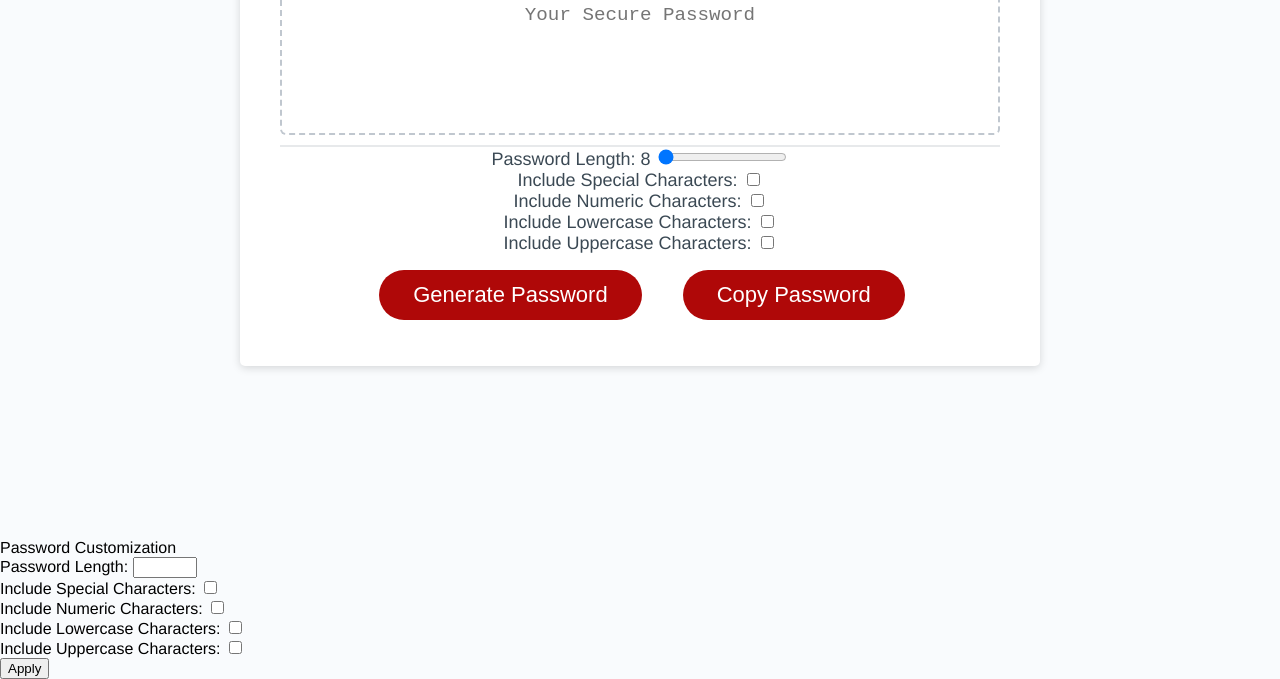
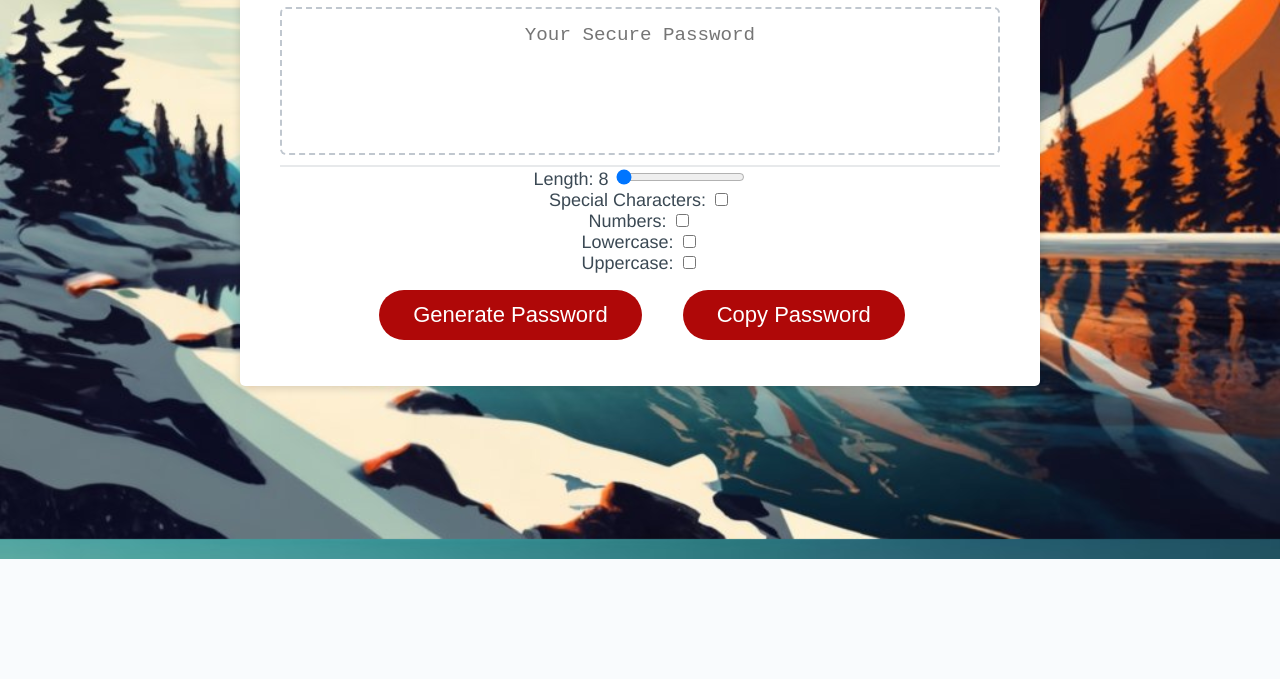
Before and after one commit to SimonAMcKenzie/my-password-generator, a plain HTML site: page index.html in a window 1280 px wide. Shown: the part 261-940 px from the top of the page. After the commit the page ends 820 px from the top, so only its background shows below. Drawn offline with Linux system fonts and the light colour scheme.

Commit message:
Added images and updated styling

```diff
--- a/css/style.css
+++ b/css/style.css
@@ -15,19 +15,25 @@ body,
 body {
   font-family: Helvetica;
   background-color: #f9fbfd;
+  background-image: url(../images/cool_white_background_marble_effect_all_brillia.jpg);
+  background-size: cover;
+  background-repeat: no-repeat;
+  background-attachment: fixed; /* This will make the background fixed when scrolling */
 }
 
 .wrapper {
   padding-top: 30px;
   padding-left: 20px;
   padding-right: 20px;
+  margin-top: 20px; /* Add margin to the top of the wrapper */
+  margin-bottom: 20px; /* Add margin to the bottom of the wrapper */
 }
 
 header {
   text-align: center;
   padding: 20px;
   padding-top: 0px;
-  color: hsl(206, 17%, 28%);
+  color: hsl(203, 15%, 10%);
 }
 
 .card {
@@ -47,7 +53,7 @@ header {
   display: block;
   width: 100%;
   background: #e7e9eb;
-  height: 2px;
+  height: 2px;#
 }
 
 .card-body {
@@ -91,6 +97,10 @@ header {
 button[disabled] {
   cursor: default;
   background: #c0c7cf;
+}
+
+.btn:hover {
+  background-color: #45a049; /* Change background color on hover */
 }
 
 .float-right {
--- a/index.html
+++ b/index.html
@@ -21,65 +21,29 @@
       </div>
       <div class="card-footer">
         <div class="customization-row">
-          <label for="passwordLength">Password Length: <span id="passwordLengthValue">8</span></label>
+          <label for="passwordLength">Length: <span id="passwordLengthValue">8</span></label>
           <input type="range" id="passwordLength" min="8" max="128" step="1" value="8">
         </div>
         <div class="customization-row">
-          <label>Include Special Characters:</label>
+          <label>Special Characters:</label>
           <input type="checkbox" id="specialCharactersCheckbox">
         </div>
         <div class="customization-row">
-          <label>Include Numeric Characters:</label>
+          <label>Numbers:</label>
           <input type="checkbox" id="numericCharactersCheckbox">
         </div>
         <div class="customization-row">
-          <label>Include Lowercase Characters:</label>
+          <label>Lowercase:</label>
           <input type="checkbox" id="lowercaseCharactersCheckbox">
         </div>
         <div class="customization-row">
-          <label>Include Uppercase Characters:</label>
+          <label>Uppercase:</label>
           <input type="checkbox" id="uppercaseCharactersCheckbox">
         </div>
         <button id="generate" class="btn">Generate Password</button>
         <button id="copy" class="btn">Copy Password</button>
       </div>
     </div>
-  </div>
-
-  <!-- Modal -->
-  <div class="modal" id="passwordModal">
-    <div class="modal-content">
-      <div class="modal-header">
-        Password Customization
-      </div>
-      <div class="modal-body">
-        <div class="customization-row">
-          <label>Password Length:</label>
-          <input type="number" id="modalPasswordLength" min="8" max="128">
-        </div>
-        <div class="customization-row">
-          <label>Include Special Characters:</label>
-          <input type="checkbox" id="modalSpecialCharactersCheckbox">
-        </div>
-        <div class="customization-row">
-          <label>Include Numeric Characters:</label>
-          <input type="checkbox" id="modalNumericCharactersCheckbox">
-        </div>
-        <div class="customization-row">
-          <label>Include Lowercase Characters:</label>
-          <input type="checkbox" id="modalLowercaseCharactersCheckbox">
-        </div>
-        <div class="customization-row">
-          <label>Include Uppercase Characters:</label>
-          <input type="checkbox" id="modalUppercaseCharactersCheckbox">
-        </div>
-        <div class="customization-row">
-          <button onclick="applyCustomizations()">Apply</button>
-        </div>
-      </div>
-    </div>
-  </div>
-
   <script src="./javascript/script.js"></script>
 </body>
 </html>
```
Also changed, not shown: images/cool_white_background_marble_effect_all_brillia.jpg (added), images/outer_space_in_the_sea_with_aliens_riding_whales.jpg (added), images/super_encrypted_ocean_full_of_passwords.jpg (added).
